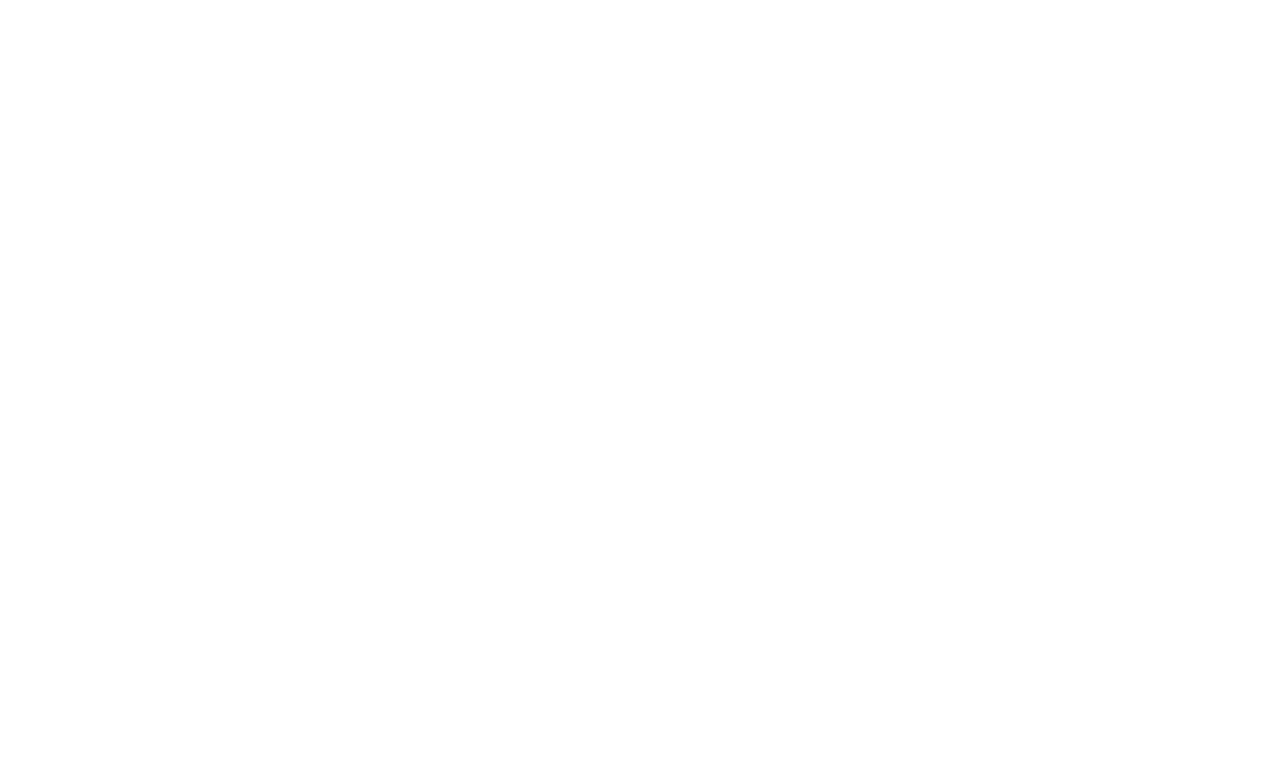
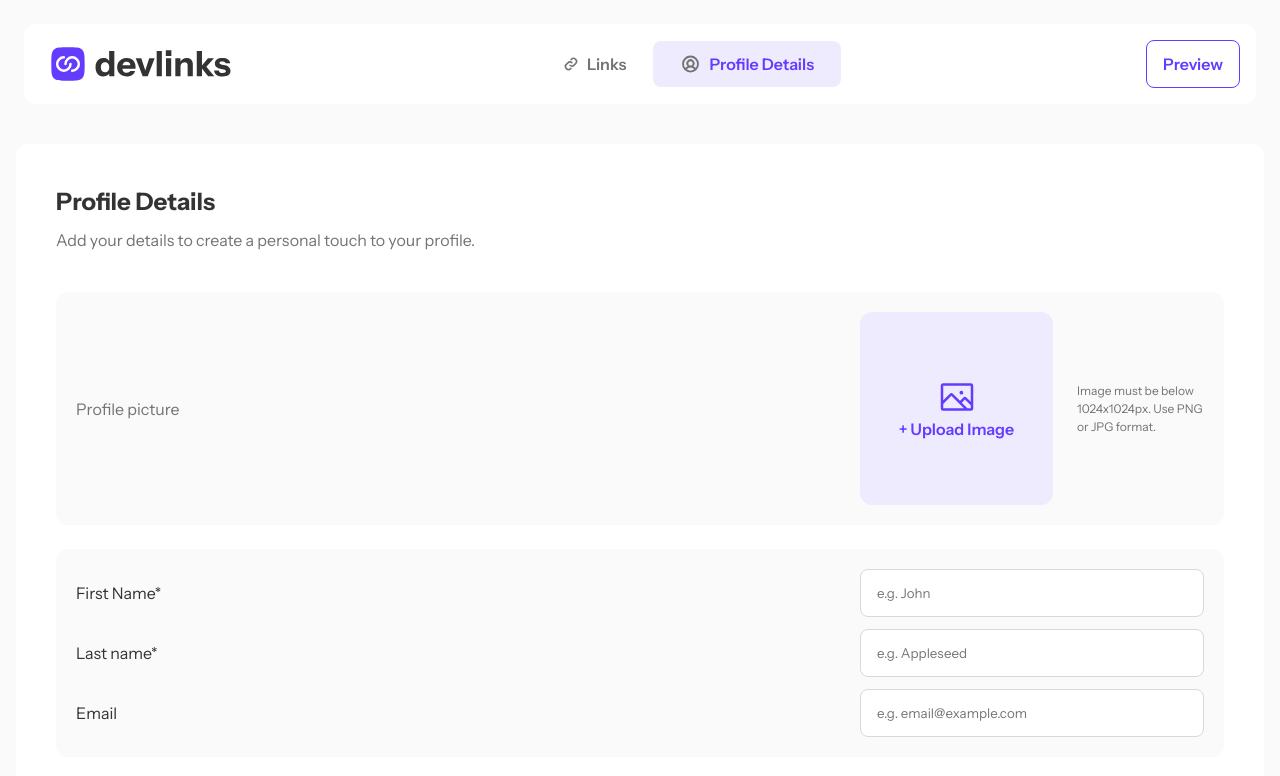
Before and after one commit to AlexTsamala/Suicide-trio, a React (Vite) app: page /profile in a window 1280 px wide. Before the commit this address had no page. Shown: the top 776 px of the page. Built offline with nearby package versions, Linux system fonts and the light colour scheme.

Commit message:
create profile component

```diff
--- a/src/App.css
+++ b/src/App.css
@@ -1,3 +1,7 @@
+body {
+  background-color: #fafafa;
+}
+
 a {
   text-decoration: none;
   color: var(--clr-purple-pri);
@@ -23,7 +27,7 @@
   border-radius: var(--border-radius);
   border: 1px solid var(--clr-border);
   transition: 0.3s ease;
-    caret-color: var(--clr-purple-pri);
+  caret-color: var(--clr-purple-pri);
 }
 
 input:is(:focus, :hover) {
--- a/src/App.jsx
+++ b/src/App.jsx
@@ -1,16 +1,18 @@
-import { Routes, Route, Navigate } from 'react-router-dom'
-import Login from './components/authentication/Login'
-import Signup from './components/authentication/Signup'
-import './App.css'
+import { Routes, Route, Navigate } from "react-router-dom";
+import Login from "./components/authentication/Login";
+import Signup from "./components/authentication/Signup";
+import "./App.css";
+import Profile from "./components/Profile/Profile";
 
 function App() {
-
   return (
-      <Routes>
-        <Route path='/' element={<Navigate to="/login" replace />} />
-        <Route path='/login' element={<Login />} />
-        <Route path='/signup' element={<Signup />} />
-      </Routes>
+    <Routes>
+      <Route path="/" element={<Navigate to="/login" replace />} />
+      <Route path="/login" element={<Login />} />
+      <Route path="/signup" element={<Signup />} />
+      <Route path="/signup" element={<Signup />} />
+      <Route path="/profile" element={<Profile />} />
+    </Routes>
   );
 }
 
--- /dev/null
+++ b/src/components/Profile/Profile.jsx
@@ -0,0 +1,17 @@
+import React from "react";
+import ProfileHeader from "./ProfileHeader/ProfileHeader";
+import ProfileDetails from "./ProfileDetails/ProfileDetails";
+
+const Profile = () => {
+  return (
+    <>
+      <ProfileHeader />
+      <ProfileDetails
+        title="Profile Details"
+        content="Add your details to create a personal touch to your profile."
+      />
+    </>
+  );
+};
+
+export default Profile;
--- /dev/null
+++ b/src/components/Profile/ProfileDetails/ProfileDetails.jsx
@@ -0,0 +1,21 @@
+import React from "react";
+import Styles from "./ProfileDetails.module.css";
+import ProfileImage from "./ProfileImage/ProfileImage";
+import ProfileForm from "./ProfileForm/ProfileForm";
+
+const ProfileDetails = ({ title, content }) => {
+  return (
+    <div className={Styles.body}>
+      <div className={Styles.main}>
+        <div className={Styles.text_content}>
+          <h1 className={Styles.title}>{title}</h1>
+          <p className={Styles.content}>{content}</p>
+        </div>
+        <ProfileImage />
+        <ProfileForm />
+      </div>
+    </div>
+  );
+};
+
+export default ProfileDetails;
--- /dev/null
+++ b/src/components/Profile/ProfileDetails/ProfileDetails.module.css
@@ -0,0 +1,41 @@
+.body {
+  padding: 16px;
+}
+.main {
+  padding: 24px;
+  background-color: white;
+  border-radius: 12px;
+  /* margin-top: 16px; */
+}
+
+.text_content {
+  display: flex;
+  flex-direction: column;
+  gap: 8px;
+}
+
+.title {
+  color: #333;
+  font-size: 24px;
+  font-weight: 700;
+  line-height: 150%;
+}
+
+.content {
+  color: #737373;
+  font-size: 16px;
+  font-weight: 400;
+  line-height: 150%;
+}
+
+@media screen and (min-width: 768px) {
+  .rame {
+    padding: 24px;
+  }
+  .main {
+    padding: 40px;
+  }
+  .body {
+    font-size: 32px;
+  }
+}
--- /dev/null
+++ b/src/components/Profile/ProfileDetails/ProfileForm/ProfileForm.jsx
@@ -0,0 +1,35 @@
+import React from "react";
+import Styles from "./ProfileForm.module.css";
+
+const ProfileForm = () => {
+  return (
+    <>
+      <div className={Styles.container}>
+        <div className={Styles.main}>
+          <form className={Styles.form}>
+            <div className={Styles.firstName_input_box}>
+              <label htmlFor="firstName" className={Styles.label}>
+                First Name*
+              </label>
+              <input type="text" placeholder="e.g. John" />
+            </div>
+            <div className={Styles.firstName_input_box}>
+              <label htmlFor="lastName" className={Styles.label}>
+                Last name*
+              </label>
+              <input type="text" placeholder="e.g. Appleseed" />
+            </div>
+            <div className={Styles.firstName_input_box}>
+              <label htmlFor="email" className={Styles.label}>
+                Email
+              </label>
+              <input type="text" placeholder="e.g. email@example.com" />
+            </div>
+          </form>
+        </div>
+      </div>
+    </>
+  );
+};
+
+export default ProfileForm;
--- /dev/null
+++ b/src/components/Profile/ProfileDetails/ProfileForm/ProfileForm.module.css
@@ -0,0 +1,66 @@
+.container {
+  margin-top: 24px;
+  padding-bottom: 24px;
+  border-bottom: 0.5px solid #d9d9d9;
+}
+
+.main {
+  padding: 20px;
+  background-color: #fafafa;
+  border-radius: 12px;
+}
+
+.form {
+  display: flex;
+  flex-direction: column;
+  gap: 12px;
+}
+
+.firstName_input_box {
+  display: flex;
+  flex-direction: column;
+  gap: 4px;
+}
+
+.label {
+  color: #333;
+  font-size: 12px;
+  font-weight: 400;
+  line-height: 150%;
+}
+
+input {
+  padding-left: 16px;
+}
+
+.save_button {
+  width: 257px;
+  padding: 11px 137px 11px 137px;
+  margin: auto;
+  display: flex;
+  justify-content: center;
+  align-items: center;
+  margin-top: 17px;
+  background-color: #633cff;
+  outline: none;
+  border-radius: 8px;
+  border: none;
+  color: white;
+  font-weight: 600;
+  line-height: 150%;
+}
+
+@media screen and (min-width: 768px) {
+  .firstName_input_box {
+    display: flex;
+    flex-direction: row;
+    justify-content: space-between;
+    align-items: center;
+  }
+  input {
+    width: 344px;
+  }
+  .label {
+    font-size: 16px;
+  }
+}
--- /dev/null
+++ b/src/components/Profile/ProfileDetails/ProfileImage/ProfileImage.jsx
@@ -0,0 +1,24 @@
+import React from "react";
+import Styles from "./ProfileImage.module.css";
+import UploadImage from "/Users/chxar/OneDrive/Desktop/Suicide-trio/src/assets/images/icon-upload-image.svg";
+
+const ProfileImage = () => {
+  return (
+    <div className={Styles.main}>
+      <div className={Styles.container}>
+        <h1 className={Styles.title}>Profile picture</h1>
+        <div className={Styles.image_box_and_rules}>
+          <div className={Styles.upload_image_box}>
+            <img src={UploadImage} alt="UploadImageIcon" />
+            <span className={Styles.upload_image_text}>+ Upload Image</span>
+          </div>
+          <p className={Styles.upload_rules}>
+            Image must be below 1024x1024px. Use PNG or JPG format.
+          </p>
+        </div>
+      </div>
+    </div>
+  );
+};
+
+export default ProfileImage;
--- /dev/null
+++ b/src/components/Profile/ProfileDetails/ProfileImage/ProfileImage.module.css
@@ -0,0 +1,69 @@
+.main {
+  margin-top: 40px;
+}
+
+.container {
+  padding: 20px;
+  background-color: #fafafa;
+  border-radius: 12px;
+  display: flex;
+  flex-direction: column;
+  gap: 16px;
+}
+
+.title {
+  color: #737373;
+  font-size: 16px;
+  font-weight: 400;
+  line-height: 150%;
+}
+
+.upload_image_box {
+  width: 193px;
+  height: 193px;
+  background-color: #efebff;
+  border-radius: 12px;
+  display: flex;
+  align-items: center;
+  justify-content: center;
+  flex-direction: column;
+  text-align: center;
+  cursor: pointer;
+}
+
+.upload_image_text {
+  color: #633cff;
+  font-size: 16px;
+  font-weight: 600;
+  line-height: 150%;
+}
+
+.upload_rules {
+  color: #737373;
+  font-size: 12px;
+  font-weight: 400;
+  line-height: 150%;
+}
+
+.image_box_and_rules {
+  display: flex;
+  flex-direction: column;
+  gap: 24px;
+}
+
+@media screen and (min-width: 768px) {
+  .container {
+    flex-direction: row;
+    align-items: center;
+    justify-content: space-between;
+  }
+  .image_box_and_rules {
+    display: flex;
+    flex-direction: row;
+    align-items: center;
+    gap: 24px;
+  }
+  .upload_rules {
+    max-width: 127px;
+  }
+}
--- /dev/null
+++ b/src/components/Profile/ProfileHeader/ProfileHeader.jsx
@@ -0,0 +1,53 @@
+import React from "react";
+import SmallLogoIcon from "/Users/chxar/OneDrive/Desktop/Suicide-trio/src/assets/images/logo-devlinks-small.svg";
+import LargeLogoIcon from "/Users/chxar/OneDrive/Desktop/Suicide-trio/src/assets/images/logo-devlinks-large.svg";
+import LinkIcon from "/Users/chxar/OneDrive/Desktop/Suicide-trio/src/assets/images/icon-link.svg";
+import ProfileIcon from "/Users/chxar/OneDrive/Desktop/Suicide-trio/src/assets/images/icon-profile-details-header.svg";
+import Preview from "/Users/chxar/OneDrive/Desktop/Suicide-trio/src/assets/images/icon-preview-header.svg";
+import Styles from "./ProfileHeader.module.css";
+
+const ProfileHeader = () => {
+  return (
+    <div className={Styles.main_container}>
+      <nav className={Styles.navbar}>
+        <ul>
+          {/* LogoIcon */}
+          <li className={Styles.logo_icon}>
+            <img
+              src={SmallLogoIcon}
+              alt="LogoImage"
+              className={Styles.small_logo_icon}
+            />
+            <img
+              src={LargeLogoIcon}
+              alt="LogoImage"
+              className={Styles.large_logo_icon}
+            />
+          </li>
+          <div style={{ display: "flex" }}>
+            {/* Link / Profile Icon */}
+            <li className={Styles.link_box}>
+              <img src={LinkIcon} alt="" />
+              <span className={Styles.link_text}>Links</span>
+            </li>
+            <li className={Styles.profile_box}>
+              <img src={ProfileIcon} alt="ProfileIcon" />
+              <span className={Styles.profile_text}>Profile Details</span>
+            </li>
+          </div>
+          {/* Preview Icon */}
+          <li className={Styles.preview_box}>
+            <img
+              src={Preview}
+              alt="PreviewIcon"
+              className={Styles.preview_icon_img}
+            />
+            <span className={Styles.preview_text}>Preview</span>
+          </li>
+        </ul>
+      </nav>
+    </div>
+  );
+};
+
+export default ProfileHeader;
--- /dev/null
+++ b/src/components/Profile/ProfileHeader/ProfileHeader.module.css
@@ -0,0 +1,109 @@
+.main_container {
+  padding: 0px;
+}
+.navbar {
+  padding: 16px 16px 16px 24px;
+  background: #fff;
+}
+
+ul {
+  list-style: none;
+  display: flex;
+  align-items: center;
+  text-align: center;
+  justify-content: space-between;
+}
+
+.link_box,
+.profile_box {
+  align-items: center;
+  text-align: center;
+  align-items: center;
+  display: flex;
+  padding: 11px 27px;
+  border-radius: 8px;
+  gap: 8px;
+}
+
+.large_logo_icon {
+  display: none;
+}
+
+.small_logo_icon {
+  display: flex;
+}
+
+.logo_icon,
+.link_box,
+.profile_box,
+.preview_box {
+  cursor: pointer;
+}
+
+.profile_box {
+  background-color: #efebff;
+}
+
+.preview_box {
+  text-align: center;
+  align-items: center;
+  display: flex;
+  padding: 11px 16px;
+  border-radius: 8px;
+  border: 1px solid #633cff;
+  display: flex;
+}
+
+.preview_icon_img {
+  display: flex;
+}
+
+.preview_text,
+.profile_text,
+.link_text {
+  display: none;
+}
+
+@media screen and (min-width: 768px) {
+  .main_container {
+    padding: 24px;
+  }
+  .navbar {
+    border-radius: 12px;
+    padding: 16px 16px 16px 24px;
+  }
+  .small_logo_icon,
+  .preview_icon_img {
+    display: none;
+  }
+  .large_logo_icon,
+  .preview_text,
+  .profile_text,
+  .link_text {
+    display: flex;
+  }
+  .link_text {
+    color: #737373;
+    font-size: 16px;
+    font-weight: 600;
+    line-height: 150%;
+  }
+  .profile_text {
+    color: #633cff;
+    font-size: 16px;
+    font-weight: 600;
+    line-height: 150%;
+  }
+  .preview_text {
+    color: #633cff;
+    font-size: 16px;
+    font-weight: 600;
+    line-height: 150%;
+  }
+}
+
+@media screen and (min-width: 1440px) {
+  .preview_box {
+    padding: 11px 27px;
+  }
+}
```
